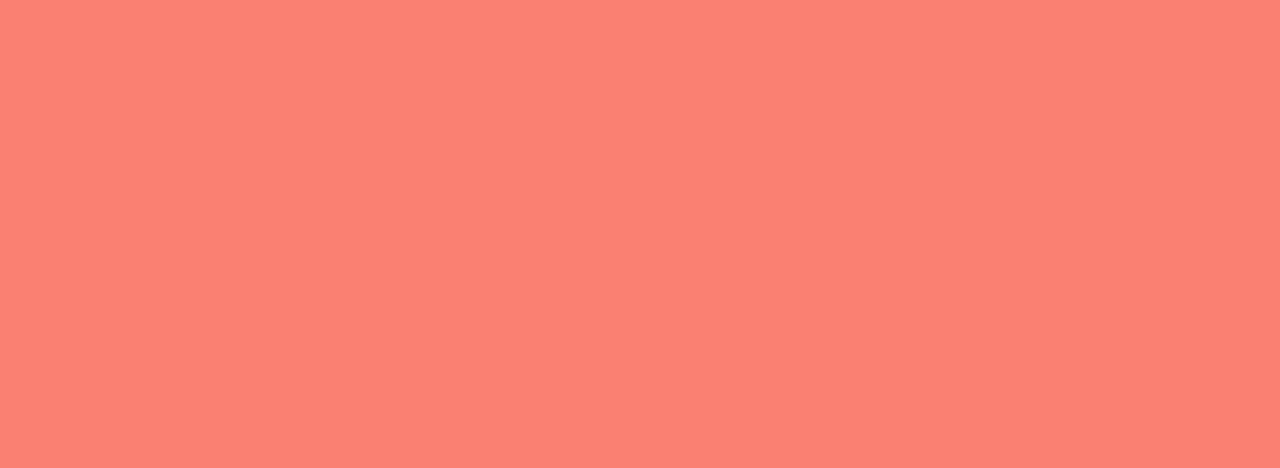
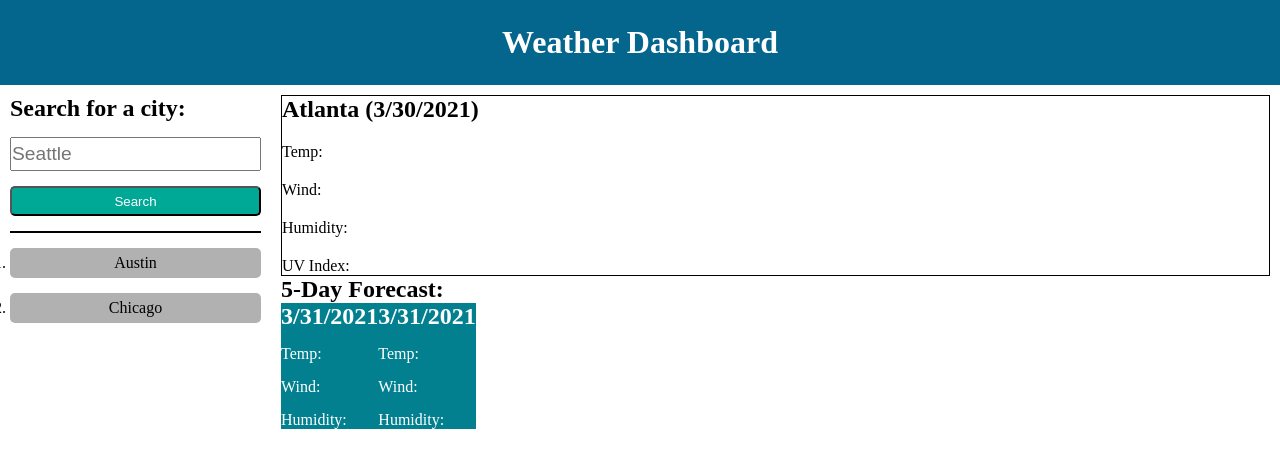
Before and after one commit to vitaliytrach/weather-dashboard, a plain HTML site: page index.html in a window 1280 px wide. Drawn offline with Linux system fonts and the light colour scheme.

Commit message:
Built initial website ui/mockup

```diff
--- a/assets/css/style.css
+++ b/assets/css/style.css
@@ -1,5 +1,107 @@
+:root {
+    --dark: #05668d;
+    --mediumDark: #028090;
+    --medium: #00a896;
+    --mediumLight: #02c39a;
+    --light: #f0f3bd;
+}
+
 * {
-    background-color: salmon;
     margin: 0;
     padding: 0;
 }
+
+header {
+    background-color: var(--dark);
+}
+
+h1 {
+    text-align: center;
+    padding: 3vh;
+    color: white;
+}
+
+h4 {
+    font-weight: 100;
+}
+
+main {
+    display: flex;
+    flex-direction: row;
+}
+
+#left-container {
+    width: 20vw;
+    margin: 10px;
+}
+
+#search-container button {
+    height: 30px;
+    background-color: var(--medium);
+    color: white;
+    border-radius: 5px;
+}
+
+#search-container input {
+    height: 30px;
+    font-size: larger;
+}
+
+#search-container {
+    display: flex;
+    flex-direction: column;
+    gap: 15px;
+}
+
+#search-container form {
+    display: flex;
+    flex-direction: column;
+    gap: 15px;
+}
+
+.line {
+    height: 2px;
+    width: auto;
+    background-color: black;
+    margin-top: 15px;
+    margin-bottom: 15px;
+}
+
+#history-list li {
+    width: 100%;
+    height: 30px;
+    background-color: rgb(177, 177, 177);
+    text-align: center;
+    margin-bottom: 15px;
+    border-radius: 5px;
+    vertical-align: middle;
+    line-height: 30px;
+}
+
+#right-container {
+    width: 100%;
+    margin: 10px;
+}
+
+#top-container {
+    display: flex;
+    flex-direction: column;
+    gap: 20px;
+    border: 1px solid black;
+
+}
+
+.card {
+    color: white;
+    background-color: var(--mediumDark);
+    display: flex;
+    flex-direction: column;
+    gap: 15px;
+    width: fit-content;
+}
+
+#cards-container {
+    display: flex;
+    flex-direction: row;
+    flex-wrap: wrap;
+}
--- a/index.html
+++ b/index.html
@@ -8,7 +8,61 @@
     <title>Weather Dashboard</title>
 </head>
 <body>
+    <header>
+        <h1>Weather Dashboard</h1>
+    </header>
 
+    <main>
+        <div id="left-container">
+            <div id="search-container">
+                <h2>Search for a city:</h2>
+                <form>
+                    <input type="text" placeholder="Seattle">
+                    <button>Search</button>
+                </form>
+            </div>
+
+            <div class="line"></div>
+
+            <div id="history-container">
+                <ol id="history-list">
+                    <li>Austin</li>
+                    <li>Chicago</li>
+                </ol>
+            </div>
+        </div>
+
+        <div id="right-container">
+            <div id="top-container">
+                <h2>Atlanta (3/30/2021)</h3>
+                <h4>Temp: </h4>
+                <h4>Wind: </h4>
+                <h4>Humidity: </h4>
+                <h4>UV Index: </h4>
+            </div>
+
+            <div id="bottom-container">
+                <h2>5-Day Forecast:</h2>
+                <div id="cards-container">
+                    <div class="card">
+                        <h2>3/31/2021</h2>
+                        <h4>Temp: </h4>
+                        <h4>Wind: </h4>
+                        <h4>Humidity: </h4>
+                    </div>
+
+                    <div class="card">
+                        <h2>3/31/2021</h2>
+                        <h4>Temp: </h4>
+                        <h4>Wind: </h4>
+                        <h4>Humidity: </h4>
+                    </div>
+
+                </div>
+
+            </div>
+        </div>
+    </main>
 
     <script src="./assets/js/script.js"></script>
 </body>
```
